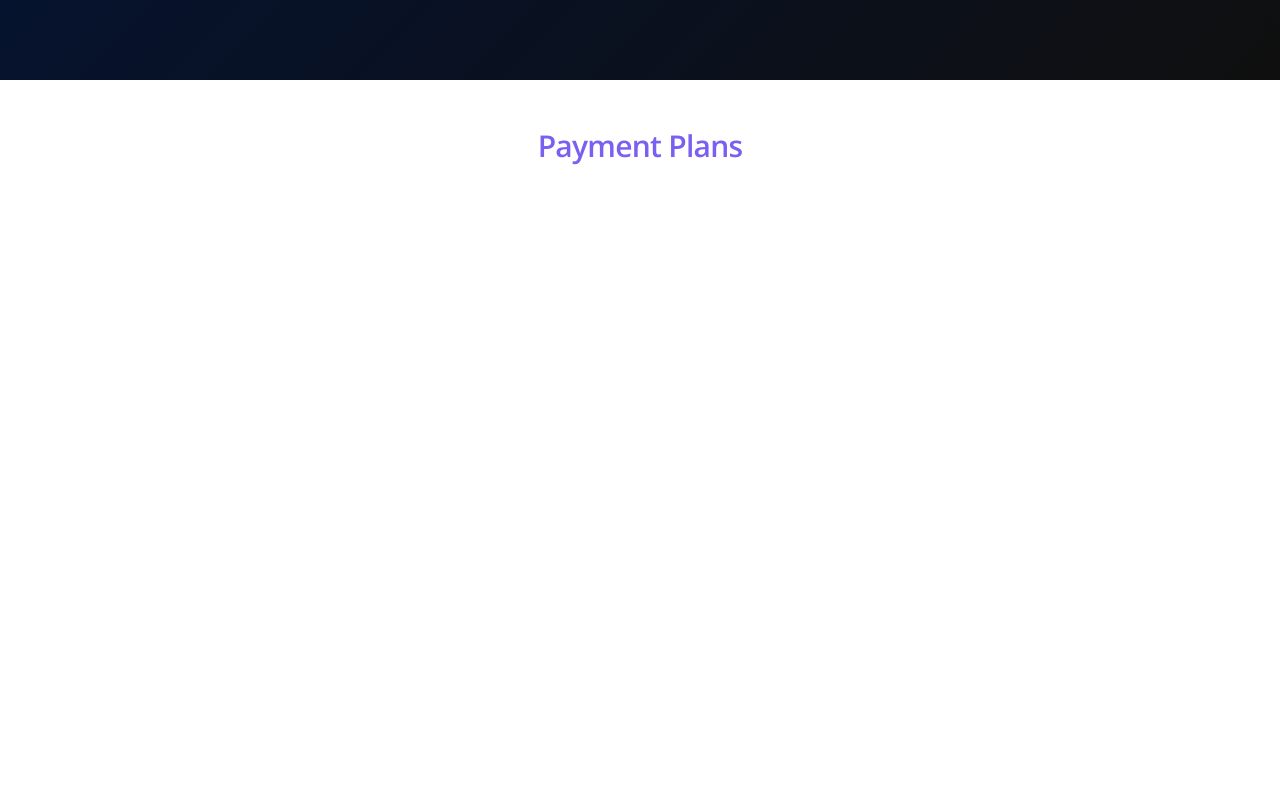
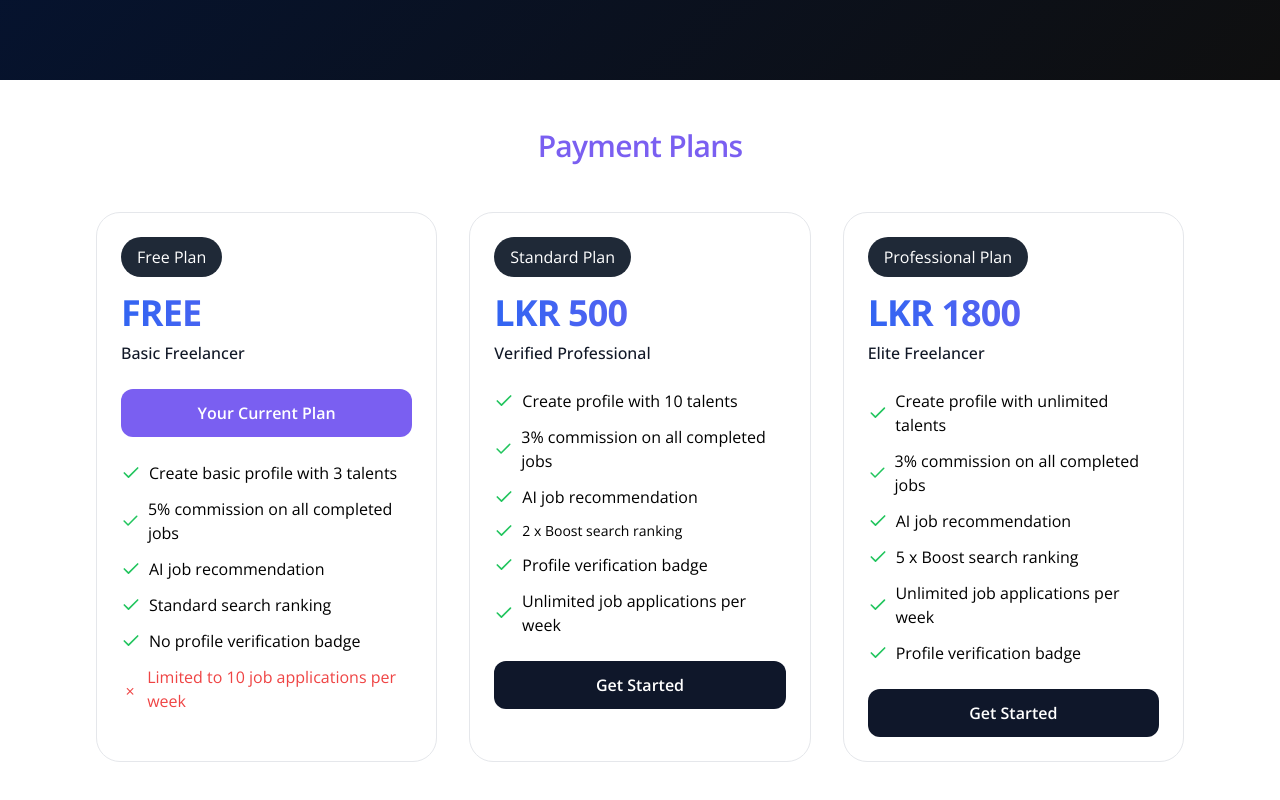
Before and after one commit to muthumaliperera/GigCeylon-Platfrom-Research-Project, a React (Create React App) app in the folder frontend/: page / in a window 1280 px wide. Shown: the part 2098-2898 px from the top of the page. Before the commit the page ends 2358 px from the top, so only its background shows below. Built offline with nearby package versions, Linux system fonts and the light colour scheme.

Commit message:
Payment Plans Added

```diff
--- a/frontend/src/App.tsx
+++ b/frontend/src/App.tsx
@@ -1,4 +1,4 @@
-import { MapPin, Search, Star } from "lucide-react";
+import { Check, MapPin, Search, Star } from "lucide-react";
 import React from "react";
 import {
   Link,
@@ -291,7 +291,145 @@ const LandingPage: React.FC = () => {
           <h2 className="text-3xl font-semibold text-center mb-12 text-accent tracking-tight">
             Payment Plans
           </h2>
-          <div className="grid md:grid-cols-3 gap-8"></div>
+          <div className="grid md:grid-cols-3 gap-8">
+            {/* Free Plan */}
+            <div className="bg-white rounded-3xl p-6 border border-gray-200 flex flex-col text-start">
+              <div className="bg-gray-800 text-white px-4 py-2 rounded-full text-base inline-block mb-4 w-fit">
+                Free Plan
+              </div>
+              <h3 className="text-4xl bg-gradient-to-r from-[#3265F2] to-[#7B5FF1] bg-clip-text text-transparent font-bold mb-2 tracking-tight">
+                FREE
+              </h3>
+              <p className="text-gray-900 mb-6 font-medium">Basic Freelancer</p>
+              <button className="w-full bg-accent text-white py-3 rounded-xl font-semibold mb-6">
+                Your Current Plan
+              </button>
+              <ul className="space-y-3">
+                <li className="flex items-center gap-2">
+                  <Check className="w-5 h-5 text-green-500" />
+                  <span className="text-md">
+                    Create basic profile with 3 talents
+                  </span>
+                </li>
+                <li className="flex items-center gap-2">
+                  <Check className="w-5 h-5 text-green-500" />
+                  <span className="text-md">
+                    5% commission on all completed jobs
+                  </span>
+                </li>
+                <li className="flex items-center gap-2">
+                  <Check className="w-5 h-5 text-green-500" />
+                  <span className="text-md">AI job recommendation</span>
+                </li>
+                <li className="flex items-center gap-2">
+                  <Check className="w-5 h-5 text-green-500" />
+                  <span className="text-md">Standard search ranking</span>
+                </li>
+                <li className="flex items-center gap-2">
+                  <Check className="w-5 h-5 text-green-500" />
+                  <span className="text-md">No profile verification badge</span>
+                </li>
+                <li className="flex items-center gap-2 text-red-500">
+                  <span className="w-5 h-5 text-center">×</span>
+                  <span className="text-md">
+                    Limited to 10 job applications per week
+                  </span>
+                </li>
+              </ul>
+            </div>
+            {/* Standard Plan */}
+            <div className="bg-white rounded-3xl p-6 border border-gray-200 flex flex-col text-start">
+              <div className="bg-gray-800 text-white px-4 py-2 rounded-full text-base inline-block mb-4 w-fit">
+                Standard Plan
+              </div>
+              <h3 className="text-4xl bg-gradient-to-r from-[#3265F2] to-[#7B5FF1] bg-clip-text text-transparent font-bold mb-2 tracking-tight">
+                LKR 500
+              </h3>
+              <p className="text-gray-900 mb-6 font-medium">
+                Verified Professional
+              </p>
+              <ul className="space-y-3 mb-6">
+                <li className="flex items-center gap-2">
+                  <Check className="w-5 h-5 text-green-500" />
+                  <span className="text-md">
+                    Create profile with 10 talents
+                  </span>
+                </li>
+                <li className="flex items-center gap-2">
+                  <Check className="w-5 h-5 text-green-500" />
+                  <span className="text-md">
+                    3% commission on all completed jobs
+                  </span>
+                </li>
+                <li className="flex items-center gap-2">
+                  <Check className="w-5 h-5 text-green-500" />
+                  <span className="text-md">AI job recommendation</span>
+                </li>
+                <li className="flex items-center gap-2">
+                  <Check className="w-5 h-5 text-green-500" />
+                  <span className="text-sm">2 x Boost search ranking</span>
+                </li>
+                <li className="flex items-center gap-2">
+                  <Check className="w-5 h-5 text-green-500" />
+                  <span className="text-md">Profile verification badge</span>
+                </li>
+                <li className="flex items-center gap-2">
+                  <Check className="w-5 h-5 text-green-500" />
+                  <span className="text-md">
+                    Unlimited job applications per week
+                  </span>
+                </li>
+              </ul>
+              <button className="w-full bg-slate-900 text-white py-3 rounded-xl font-semibold">
+                Get Started
+              </button>
+            </div>
+            {/* Professional Plan */}
+            <div className="bg-white rounded-3xl p-6 border border-gray-200 flex flex-col text-start">
+              <div className="bg-gray-800 text-white px-4 py-2 rounded-full text-base inline-block mb-4 w-fit">
+                Professional Plan
+              </div>
+              <h3 className="text-4xl bg-gradient-to-r from-[#3265F2] to-[#7B5FF1] bg-clip-text text-transparent font-bold mb-2 tracking-tight">
+                LKR 1800
+              </h3>
+              <p className="text-gray-900 mb-6 font-medium">Elite Freelancer</p>
+              <ul className="space-y-3 mb-6">
+                <li className="flex items-center gap-2">
+                  <Check className="w-5 h-5 text-green-500" />
+                  <span className="text-md">
+                    Create profile with unlimited talents
+                  </span>
+                </li>
+                <li className="flex items-center gap-2">
+                  <Check className="w-5 h-5 text-green-500" />
+                  <span className="text-md">
+                    3% commission on all completed jobs
+                  </span>
+                </li>
+                <li className="flex items-center gap-2">
+                  <Check className="w-5 h-5 text-green-500" />
+                  <span className="text-md">AI job recommendation</span>
+                </li>
+                <li className="flex items-center gap-2">
+                  <Check className="w-5 h-5 text-green-500" />
+                  <span className="text-md">5 x Boost search ranking</span>
+                </li>
+                <li className="flex items-center gap-2">
+                  <Check className="w-5 h-5 text-green-500" />
+                  <span className="text-md">
+                    Unlimited job applications per week
+                  </span>
+                </li>
+                <li className="flex items-center gap-2">
+                  <Check className="w-5 h-5 text-green-500" />
+                  <span className="text-md">Profile verification badge</span>
+                </li>
+              </ul>
+              <button className="w-full bg-slate-900 text-white py-3 rounded-xl font-semibold">
+                Get Started
+              </button>
+            </div>
+          </div>
         </div>
       </section>
 
```
